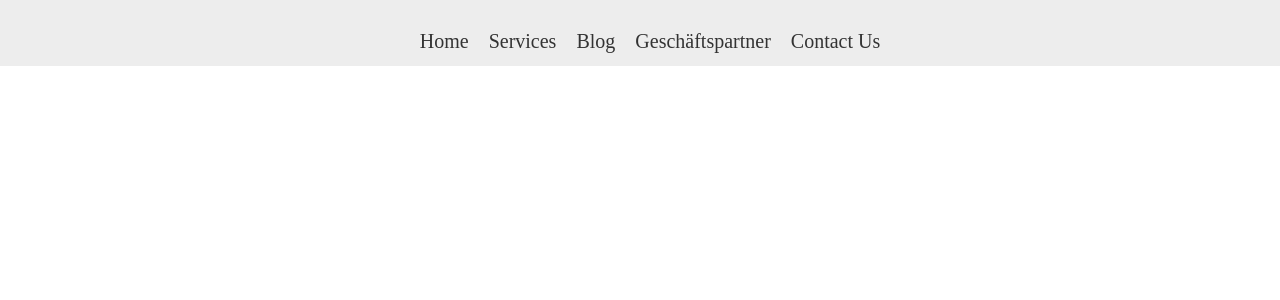
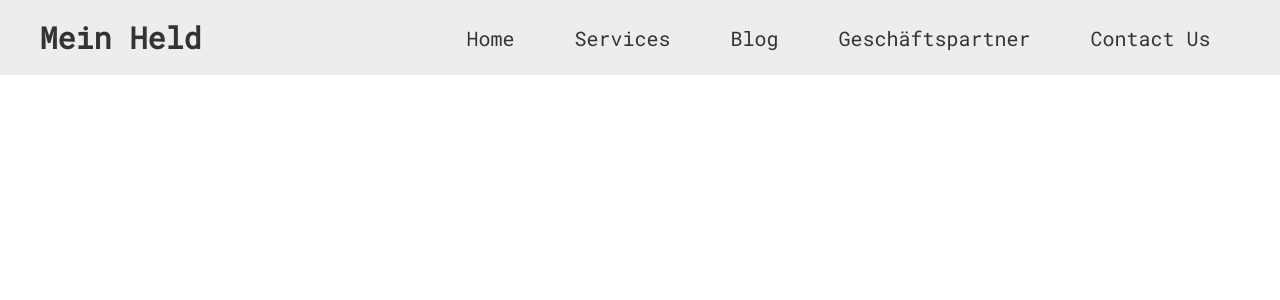
Before and after one commit to Ziedlassoued/mein-held, a React (Vite) app: page / in a window 1280 px wide. Shown: the top 300 px of the page. Built offline with nearby package versions, Linux system fonts and the light colour scheme; no server answers.

Commit message:
:hammer: Update NavBar component

```diff
--- a/index.html
+++ b/index.html
@@ -3,6 +3,12 @@
   <head>
     <meta charset="UTF-8" />
     <meta name="viewport" content="width=device-width, initial-scale=1.0" />
+    <link
+      rel="stylesheet"
+      href="https://pro.fontawesome.com/releases/v5.10.0/css/all.css"
+      integrity="sha384-AYmEC3Yw5cVb3ZcuHtOA93w35dYTsvhLPVnYs9eStHfGJvOvKxVfELGroGkvsg+p"
+      crossorigin="anonymous"
+    />
     <title>Mein Held</title>
   </head>
   <body>
--- a/src/App.tsx
+++ b/src/App.tsx
@@ -13,7 +13,6 @@ function App() {
   return (
     <div className={styles.app}>
       <NavBar />
-      <p>Mein Held</p>
       <p>{message}</p>
     </div>
   );
--- a/src/components/NavBar/NavBar.module.css
+++ b/src/components/NavBar/NavBar.module.css
@@ -1,57 +1,80 @@
-nav {
-  position: fixed;
-  top: 0;
-  width: 100%;
-  height: 50px;
+.navBar {
+  display: flex;
+  justify-content: space-around;
+  align-items: center;
+  height: 75px;
+  background-color: var(--color-secondary);
+}
+
+.logo {
+  font-family: var(--font-headline);
+  color: var(--color-primary);
+  font-size: 30px;
+}
+
+.list {
+  font-family: var(--font-headline);
+  display: flex;
+  text-decoration: none;
+  justify-content: flex-end;
+  list-style: none;
+  width: 75%;
   background: var(--color-secondary);
 }
 
-.list {
-  list-style-type: none;
-  background: var(--color-secondary);
-  height: 100%;
-  display: flex;
-  justify-content: center;
-  align-items: center;
-  position: relative;
-}
-
 .items {
-  margin-right: 20px;
-  font-size: 20px;
+  text-decoration: none;
   text-transform: capitalize;
   color: var(--color-primary);
+  font-size: 20px;
+  padding: 10px 20px;
+  margin: 0 10px;
   cursor: pointer;
 }
 
 .btn {
   display: none;
-  position: absolute;
-  right: 1rem;
-  top: 0.5rem;
-  padding: 0.5rem;
-  font-size: 1rem;
 }
 
-@media screen and (max-width: 500px) {
+@media screen and (max-width: 780px) {
+  .logo {
+    display: flex;
+    position: absolute;
+    left: 2rem;
+  }
+
   .list {
-    flex-direction: column;
-    height: auto;
+    display: none;
+  }
+
+  .listMobile {
+    font-family: var(--font-headline);
+    position: absolute;
+    display: block;
+    list-style: none;
+    background-color: var(--color-secondary);
+    left: 0;
+    top: 75px;
+    transition: all 0.5s ease-out;
+    width: 100%;
   }
 
   .items {
+    color: var(--color-primary);
+    padding: 1rem;
     width: 100%;
-    border-top: 1px solid var(--color-primary);
-    text-align: center;
-    padding: 20px 0;
-  }
-
-  .items:nth-child(1) {
-    border-top: 1px solid var(--color-primary);
-    margin-top: 50px;
+    transition: all 0.5s ease;
+    border-bottom: 1px solid var(--color-primary);
   }
 
   .btn {
     display: block;
+    position: absolute;
+    font-size: 2rem;
+    color: var(--color-primary);
+    background-color: var(--color-secondary);
+    outline: none;
+    top: 7px;
+    right: 25px;
   }
 }
--- a/src/components/NavBar/NavBar.tsx
+++ b/src/components/NavBar/NavBar.tsx
@@ -1,39 +1,28 @@
-import React, { useEffect, useState } from 'react';
+import React, { useState } from 'react';
 import styles from './NavBar.module.css';
 
 function NavBar(): JSX.Element {
-  const [toggleMenu, setToggleMenu] = useState(false);
-  const [screenWidht, setScreenWidth] = useState(window.innerWidth);
-
-  const toggleNav = () => {
-    setToggleMenu(!toggleMenu);
-  };
-
-  useEffect(() => {
-    const changeWidht = () => {
-      setScreenWidth(window.innerWidth);
-    };
-    window.addEventListener('resize', changeWidht);
-
-    return () => {
-      window.addEventListener('resize', changeWidht);
-    };
-  }, []);
+  const [isMobile, setIsMobile] = useState(false);
 
   return (
-    <nav>
-      {(toggleMenu || screenWidht > 500) && (
-        <ul className={styles.list}>
+    <nav className={styles.navBar}>
+      <h1 className={styles.logo}>Mein Held</h1>
+      <ul
+        className={isMobile ? styles.listMobile : styles.list}
+        onClick={() => setIsMobile(false)}
+      >
         <li className={styles.items}>Home</li>
         <li className={styles.items}>Services</li>
         <li className={styles.items}>Blog</li>
         <li className={styles.items}>Geschäftspartner</li>
         <li className={styles.items}>Contact us</li>
       </ul>
+      <button className={styles.btn} onClick={() => setIsMobile(!isMobile)}>
+        {isMobile ? (
+          <i className="fas fa-times"></i>
+        ) : (
+          <i className="fas fa-bars"></i>
         )}
-
-      <button onClick={toggleNav} className={styles.btn}>
-        NavBar
       </button>
     </nav>
   );
```
Lines whose indentation alone changed are shown as unchanged.
